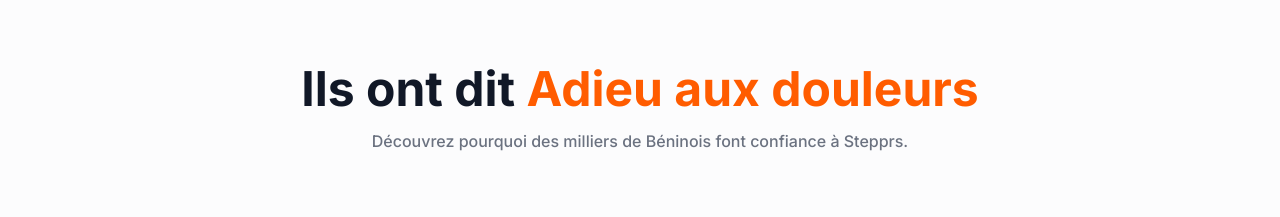
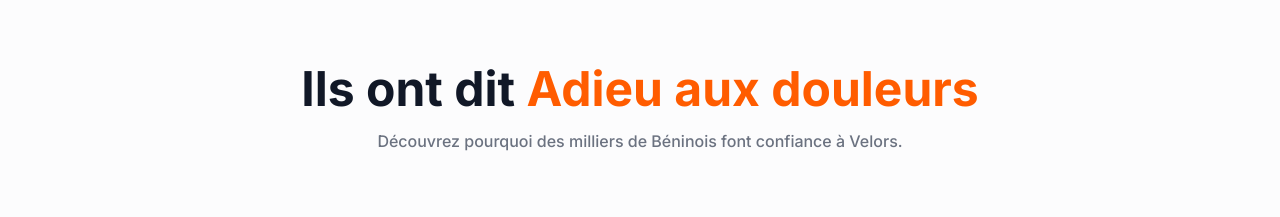
Before and after one commit to antoinettaams/velors, a React (Vite) app: page /#/product in a window 1280 px wide. Shown: the part 2800-3017 px from the top of the page. Built offline with nearby package versions, Linux system fonts and the light colour scheme; grey boxes are pictures that could not be loaded.

Commit message:
ajout des modifs

```diff
--- a/components/sections/TestimonialsCoursel.tsx
+++ b/components/sections/TestimonialsCoursel.tsx
@@ -74,7 +74,7 @@ const TestimonialCarousel = () => {
           <h2 className="text-3xl md:text-5xl font-black text-gray-900 leading-tight">
             Ils ont dit <span className="text-[#FF5C00]">Adieu aux douleurs</span>
           </h2>
-          <p className="text-gray-500 mt-4 font-medium">Découvrez pourquoi des milliers de Béninois font confiance à Stepprs.</p>
+          <p className="text-gray-500 mt-4 font-medium">Découvrez pourquoi des milliers de Béninois font confiance à Velors.</p>
         </div>
 
         {/* Boutons de Navigation Desktop */}
```
